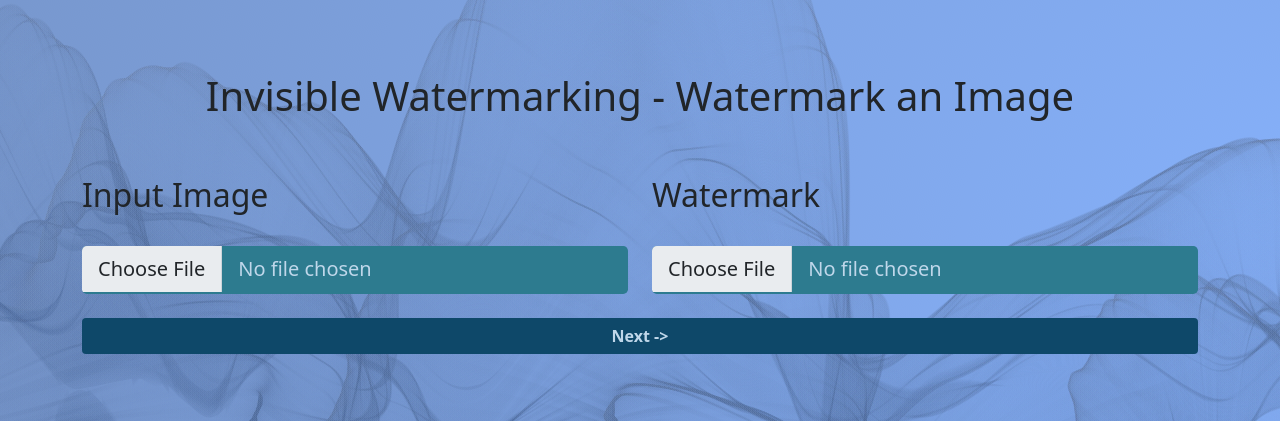
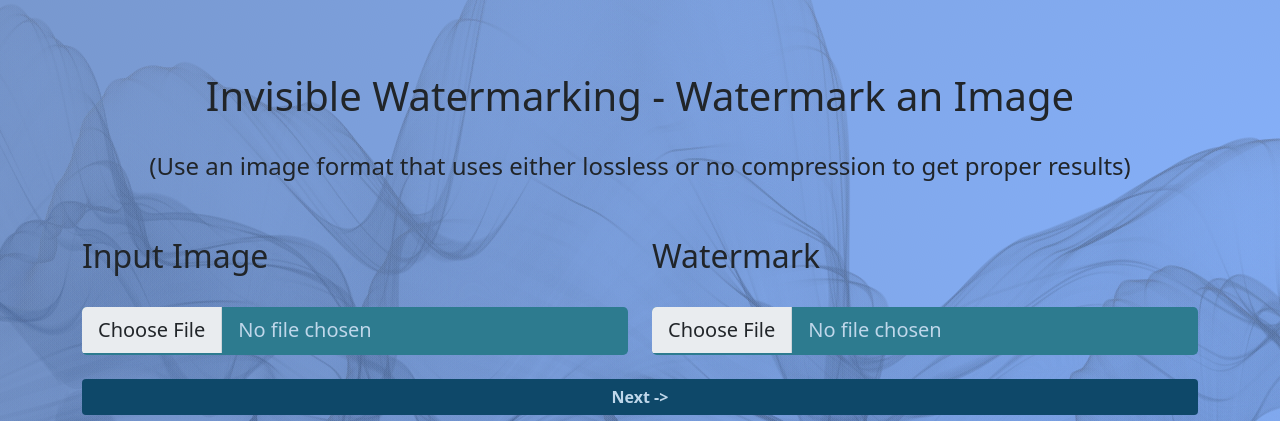
Before and after one commit to SubZer0811/image-watermarking, a Flask app: page /invisible_watermarking in a window 1280 px wide. Shown: the part 50-471 px from the top of the page. Run offline with Flask 2, Linux system fonts and the light colour scheme.

Commit message:
added note for invisible watermarking

```diff
--- a/templates/invisible/upload_image.html
+++ b/templates/invisible/upload_image.html
@@ -7,6 +7,8 @@ Invisible Watermarking
 <br>
 <div style="text-align: center;">
 	<h1>Invisible Watermarking - Watermark an Image</h1>
+<br>
+<h4>(Use an image format that uses either lossless or no compression to get proper results)</h4>
 </div>
 <br><br>
 <form method="POST" action="/invisible_watermarking_output" enctype="multipart/form-data">
```
